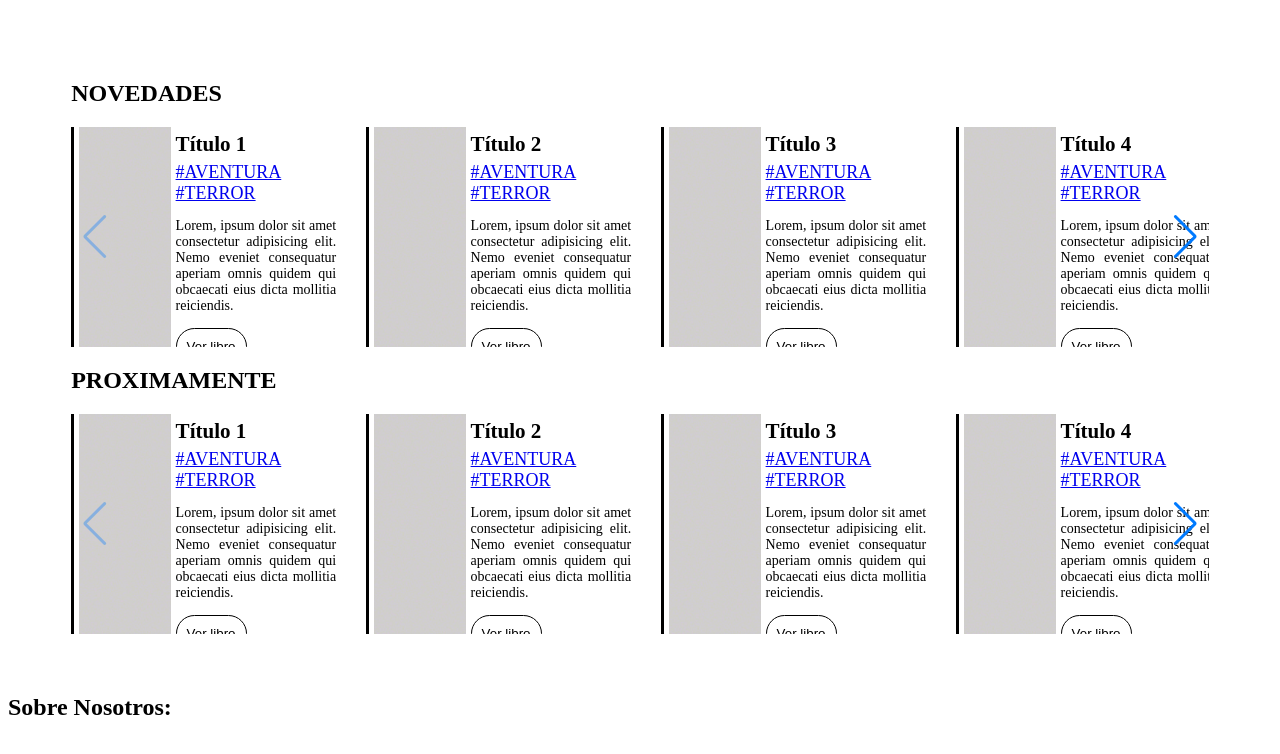
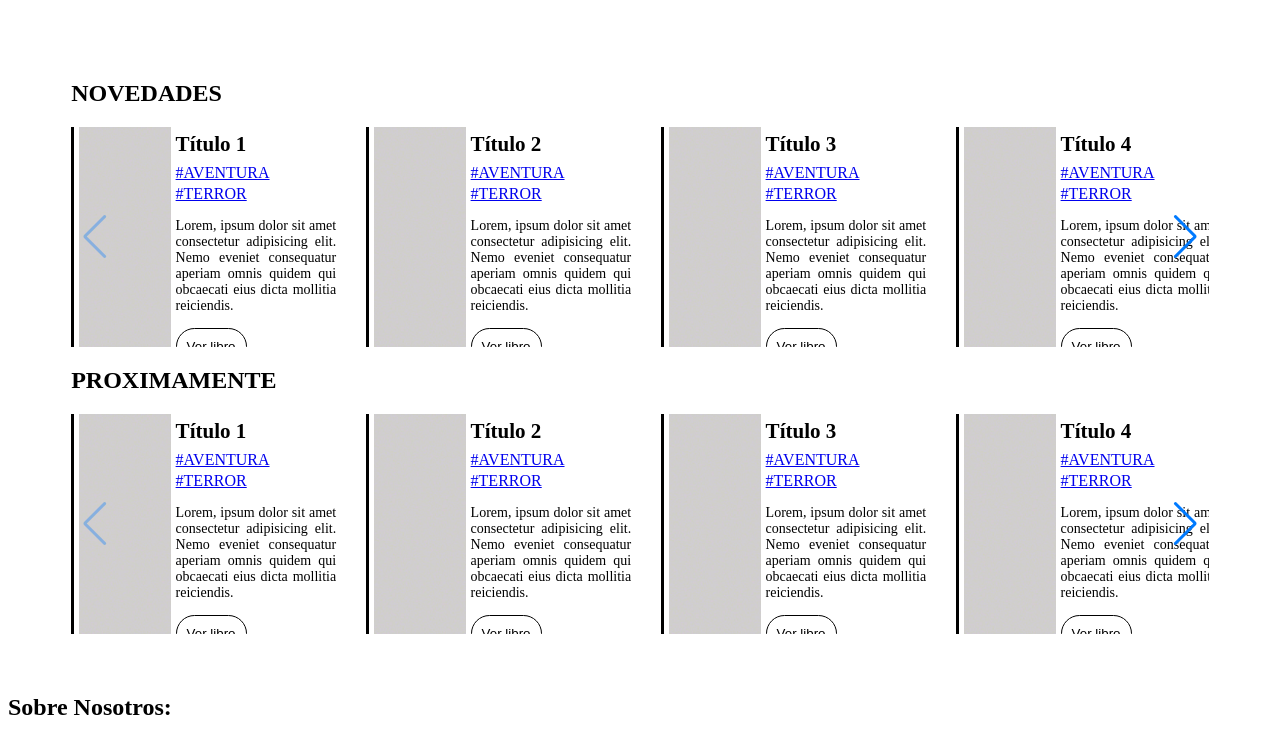
Before and after one commit to ffrontera/BibliotecaNode, a plain HTML site: page index.html in a window 1280 px wide. Drawn offline with nearby package versions, Linux system fonts and the light colour scheme.

Commit message:
Update estilos.css

```diff
--- a/estilos/estilos.css
+++ b/estilos/estilos.css
@@ -46,6 +46,10 @@
   margin: 5px 0;
 }
 
+.informacion a {
+  font-size: 16px;
+}
+
 .informacion p {
   font-size: 14px;
   text-align: justify;
```
